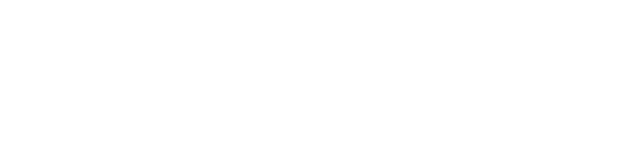
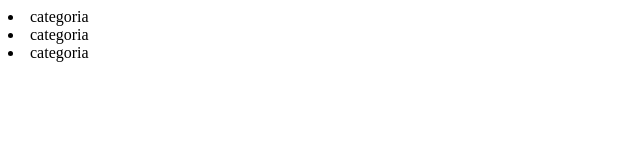
Before and after one commit to herilynpaola/livraria, a plain HTML site: page index.html in a window 1280 px wide. Shown: the whole page, without its empty margins (0-640 px from the left). Drawn offline with Linux system fonts and the light colour scheme.

Commit message:
sx env f

```diff
--- a/index.html
+++ b/index.html
@@ -9,3 +9,8 @@
 
 </body>
 </html>
+
+  <div>
+    <li class="cabecalho_menu-item">categoria</li>
+    <li class="cabecalho_menu-item">categoria</li>
+    <li class="cabecalho_menu-item">categoria</li>
```
